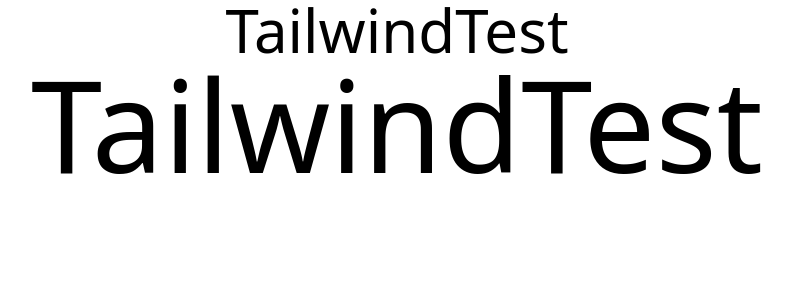
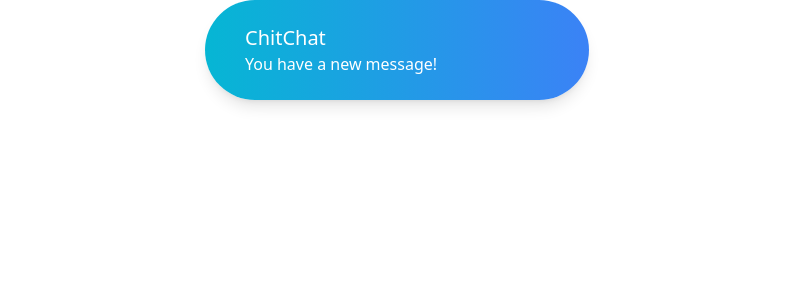
Before and after one commit to AbdullahNuaimi/My-portfolio, a React (Create React App) app: page / in a window 1280 px wide. Shown: the top 300 px of the page, without its empty margins (243-1035 px from the left). Built offline with nearby package versions, Linux system fonts and the light colour scheme.

Commit message:
tailwind playground

```diff
--- a/src/App.tsx
+++ b/src/App.tsx
@@ -1,11 +1,16 @@
-import React from 'react';
-import './App.css';
+import React from "react";
+import "./App.css";
 
 function App() {
   return (
     <div className="App">
-      <h1 className='text-6xl'>TailwindTest</h1>
-      <h1 className='text-9xl'>TailwindTest</h1>
+      <div className="p-6 max-w-sm mx-auto bg-gradient-to-r justify-start from-cyan-500 to-blue-500 shadow-lg flex items-center space-x-4 rounded-full">
+        <div className="shrink-0"></div>
+        <div>
+          <div className="text-xl font-medium text-white flex justify-start align-middle h-fit">ChitChat</div>
+          <p className="text-white">You have a new message!</p>
+        </div>
+      </div>
     </div>
   );
 }
```
